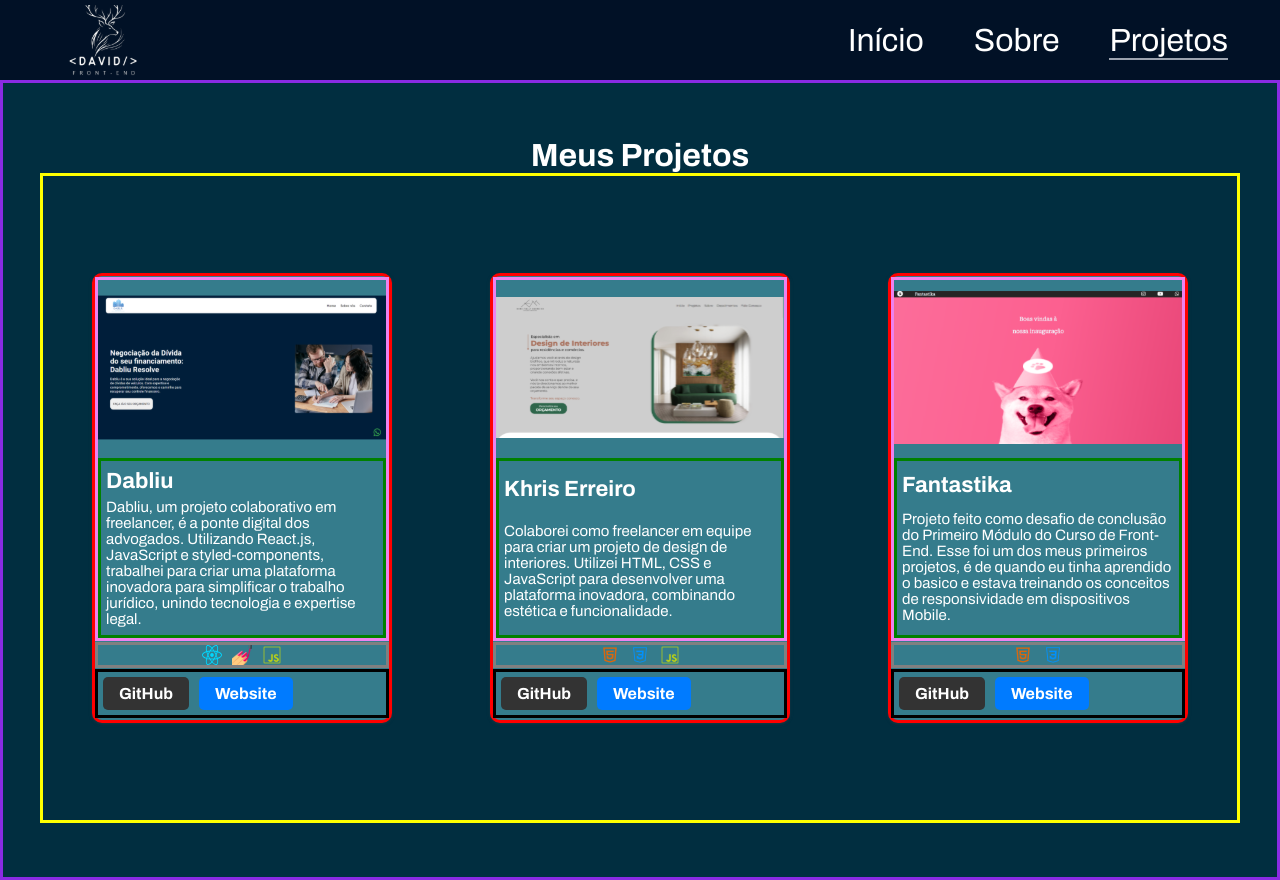
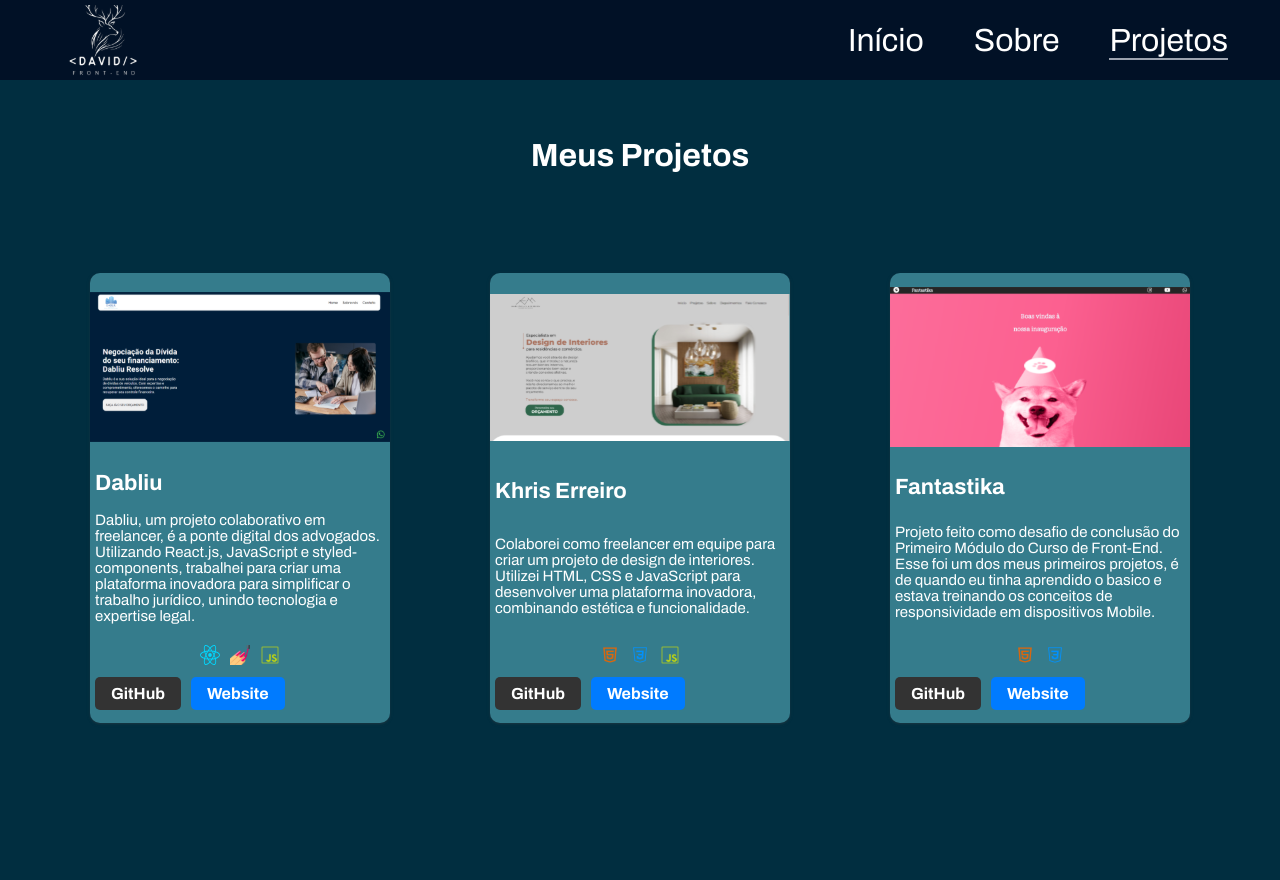
Before and after one commit to DavidPereira976/Portifolio, a React (Vite) app: page /projetos in a window 1280 px wide. Built offline with nearby package versions, Linux system fonts and the light colour scheme.

Commit message:
Fix:Remoção das bordas em Projetos

```diff
--- a/src/Components/GradeProjetos/style.js
+++ b/src/Components/GradeProjetos/style.js
@@ -2,7 +2,7 @@ import styled from "styled-components";
 import device from "../../assets/Styles/device";
 
 export const FirstAlignContainer = styled.div`
-  border: solid blueviolet;
+  /* border: solid blueviolet; */
   height: 100vh;
   display: flex;
   flex-direction: column;
@@ -21,10 +21,14 @@ export const FirstAlignContainer = styled.div`
 
 export const Title = styled.h1`
   color: #fff;
+
+  @media ${device.mobileN}{
+  font-size: 15px;
+  }
 `;
 
 export const FirstGradeContainer = styled.section`
-  border: solid yellow;
+  /* border: solid yellow; */
   height: 850px;
   width: 1600px;
   display: flex;
--- a/src/Components/ProjetosItem/style.js
+++ b/src/Components/ProjetosItem/style.js
@@ -2,7 +2,7 @@ import styled from "styled-components";
 import device from "../../assets/Styles/device";
 
 export const ProjectContainer = styled.div`
-  border: solid red;
+  /* border: solid red; */
   background-color: #357c8c;
   width: 300px;
   height: 450px;
@@ -39,7 +39,7 @@ export const ProjectContainer = styled.div`
 `;
 
 export const ContentAndImage = styled.div`
-border: solid violet;
+/* border: solid violet; */
 
 @media ${device.tabletL}{
 display: flex;
@@ -60,7 +60,7 @@ export const ProjectImage = styled.img`
 `;
 
 export const ProjectContent = styled.div`
-  border: solid green;
+  /* border: solid green; */
   height: 180px;
   display: flex;
   flex-direction: column;
@@ -90,7 +90,7 @@ export const ProjectDescription = styled.p`
 `;
 
 export const IconsSection = styled.div`
-  border: solid gray;
+  /* border: solid gray; */
   display: flex;
   align-items: center;
   justify-content: center;
@@ -104,7 +104,7 @@ export const Icon = styled.img`
 `;
 
 export const ButtonSection = styled.div`
-  border:  solid black;
+  /* border:  solid black; */
   padding: 5px;
 
   @media ${device.tabletL}{
```
